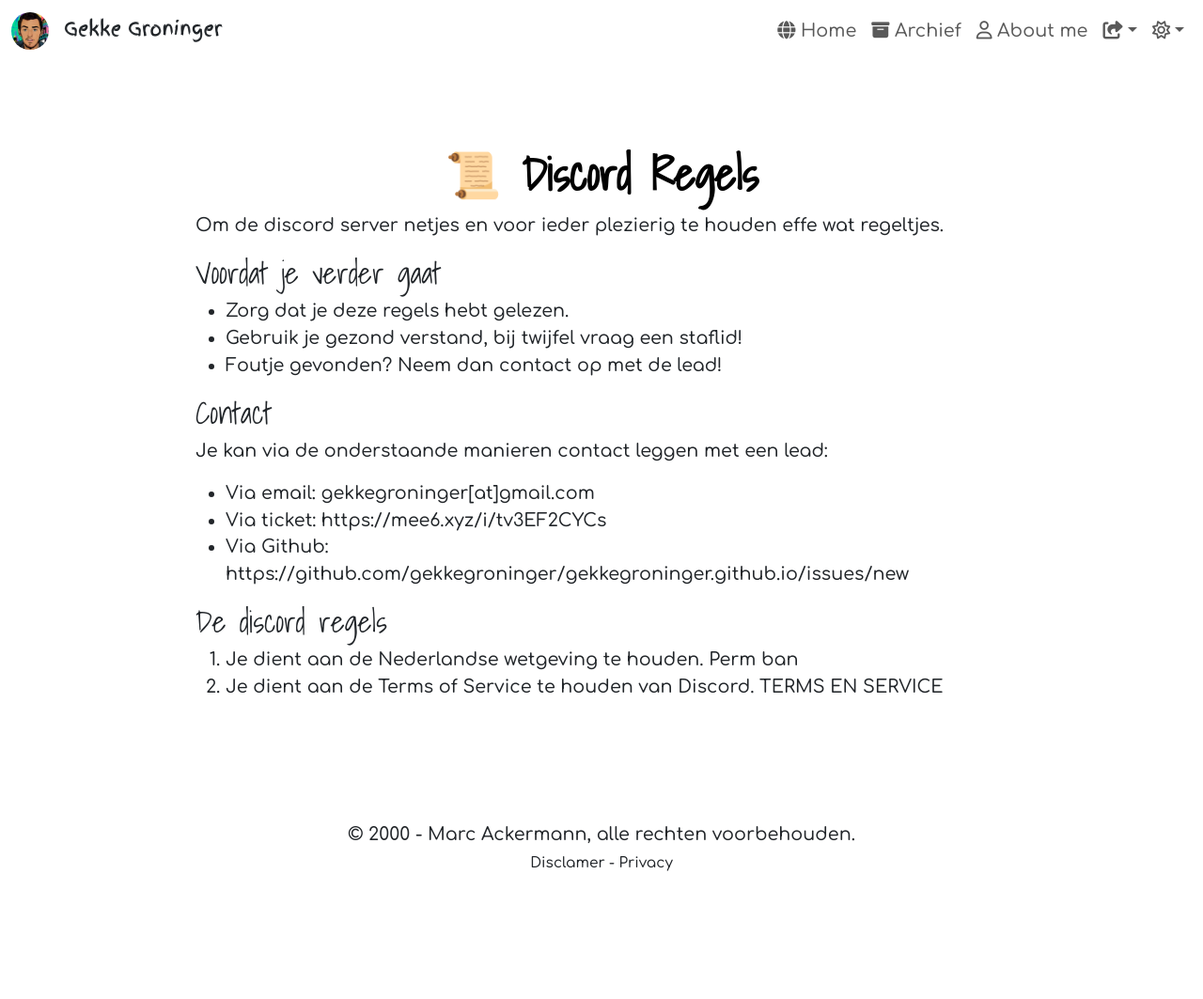
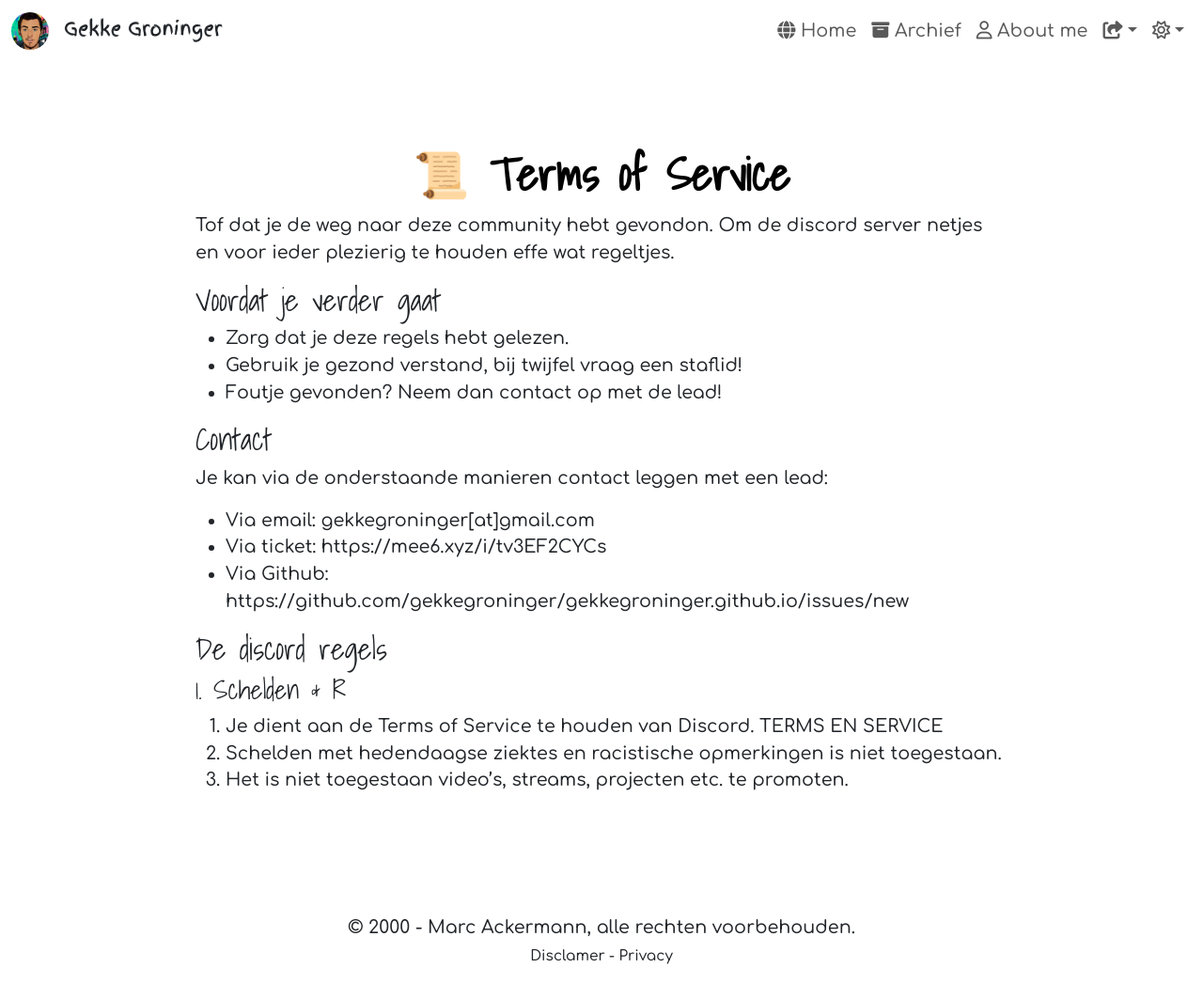
Before and after one commit to gekkegroninger/gekkegroninger.github.io, a Jekyll site: the page built from terms/index.md, in a window 1280 px wide. Shown: the whole page at 94% size. Built offline with Jekyll 4.4.1, drawn with Linux system fonts in a browser that asks for light colours; nearby versions of some CDN libraries; before the commit the page ends 964 px from its top, so only the background shows below that.

Commit message:
Discord Regels

```diff
--- a/discord-regels/index.md
+++ b/terms/index.md
@@ -1,8 +1,9 @@
 ---
 layout: base
-title: 📜 Discord Regels
+title: 📜 Terms of Service
 ---
 
+Tof dat je de weg naar deze community hebt gevondon.
 Om de discord server netjes en voor ieder plezierig te houden effe wat regeltjes.
 
 ## Voordat je verder gaat
@@ -21,6 +22,7 @@ Je kan via de onderstaande manieren contact leggen met een lead:
 
 ## De discord regels
 
-1. Je dient aan de Nederlandse wetgeving te houden.
-Perm ban
+### 1. Schelden & R
 2. Je dient aan de Terms of Service te houden van Discord. [TERMS EN SERVICE](https://discord.com/terms)
+3. Schelden met hedendaagse ziektes en racistische opmerkingen is niet toegestaan.
+4. Het is niet toegestaan video's, streams, projecten etc. te promoten.
```
